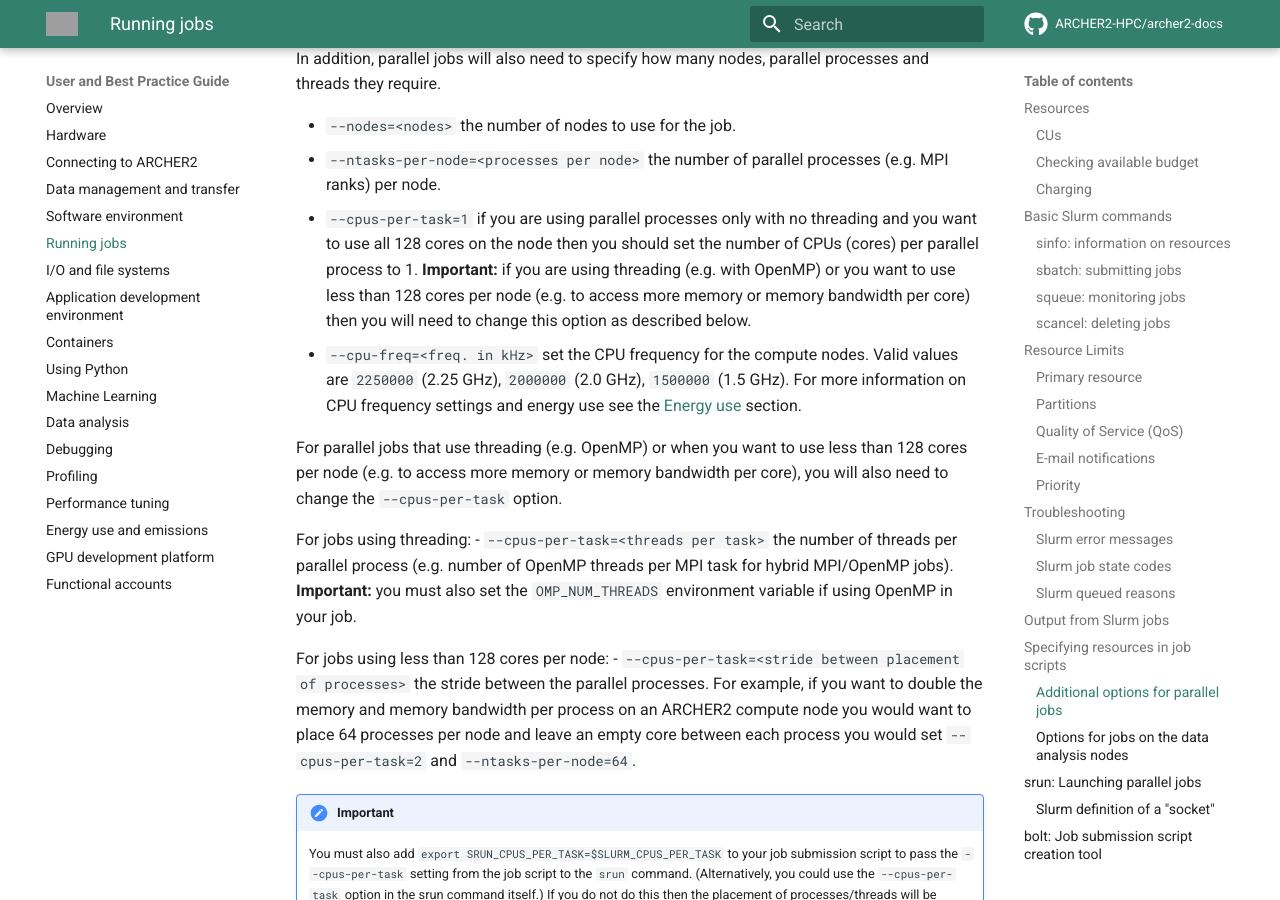
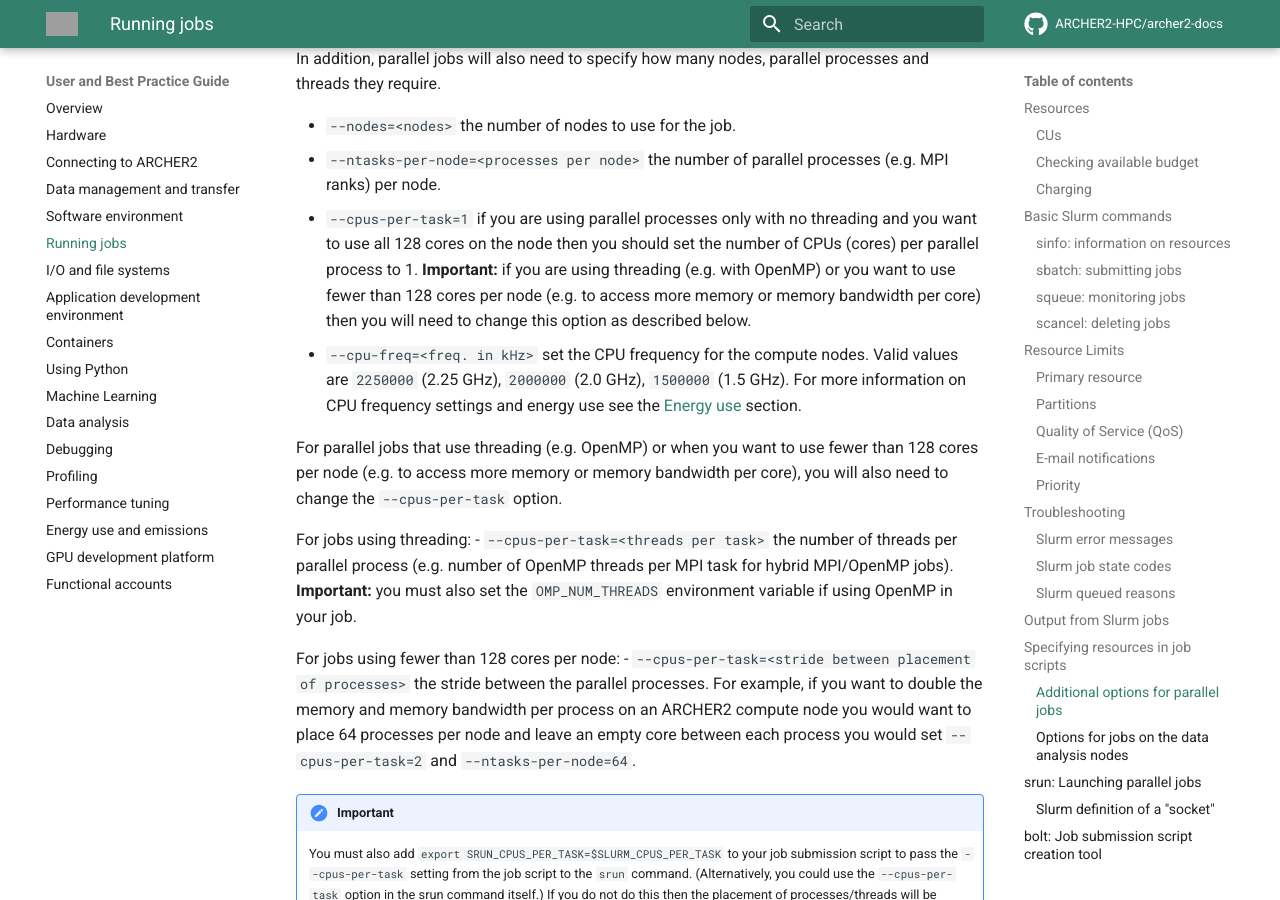
Before and after one commit to ARCHER2-HPC/archer2-docs, an MkDocs documentation site: the page built from docs/user-guide/scheduler.md, in a window 1280 px wide and 900 px high, scrolled down 13346 px. Built offline with MkDocs 1.6.1 and Material for MkDocs 9.7.7, drawn with Linux system fonts in a browser that asks for light colours; comment, search, counter and statistics services are not loaded; some of the changed text lies outside the part shown; grey boxes are pictures that could not be loaded.

Commit message:
less --> fewer

```diff
--- a/docs/user-guide/scheduler.md
+++ b/docs/user-guide/scheduler.md
@@ -496,7 +496,7 @@ parallel processes and threads they require.
      no threading and you want to use all 128 cores on the node then you
      should set the number of CPUs (cores) per parallel process to 1.
      **Important:** if you are using threading (e.g. with OpenMP) or
-     you want to use less than 128 cores per node (e.g. to access more
+     you want to use fewer than 128 cores per node (e.g. to access more
      memory or memory bandwidth per core) then you will need to change
      this option as described below.
    - `--cpu-freq=<freq. in kHz>` set the CPU frequency for the compute
@@ -505,7 +505,7 @@ parallel processes and threads they require.
      and energy use see the [Energy use](energy.md) section.
 
 For parallel jobs that use threading (e.g. OpenMP) or when you want to
-use less than 128 cores per node (e.g. to access more memory or memory
+use fewer than 128 cores per node (e.g. to access more memory or memory
 bandwidth per core), you will also need to change the `--cpus-per-task`
 option.
 
@@ -516,7 +516,7 @@ For jobs using threading:
      `OMP_NUM_THREADS` environment variable if using OpenMP in your
      job.
 
-For jobs using less than 128 cores per node:
+For jobs using fewer than 128 cores per node:
    - `--cpus-per-task=<stride between placement of processes>` the stride
      between the parallel processes. For example, if you want to double the
      memory and memory bandwidth per process on an ARCHER2 compute node you
@@ -2542,7 +2542,7 @@ runtimes maximise throughput).
 ### Interconnect locality
 
 For jobs which are sensitive to interconnect (MPI) performance and
-utilise 128 nodes or less it is possible to request that all nodes
+utilise 128 nodes or fewer it is possible to request that all nodes
 are in a single Slingshot dragonfly group. The maximum number of nodes in
 a group on ARCHER2 is 128.
 
```
